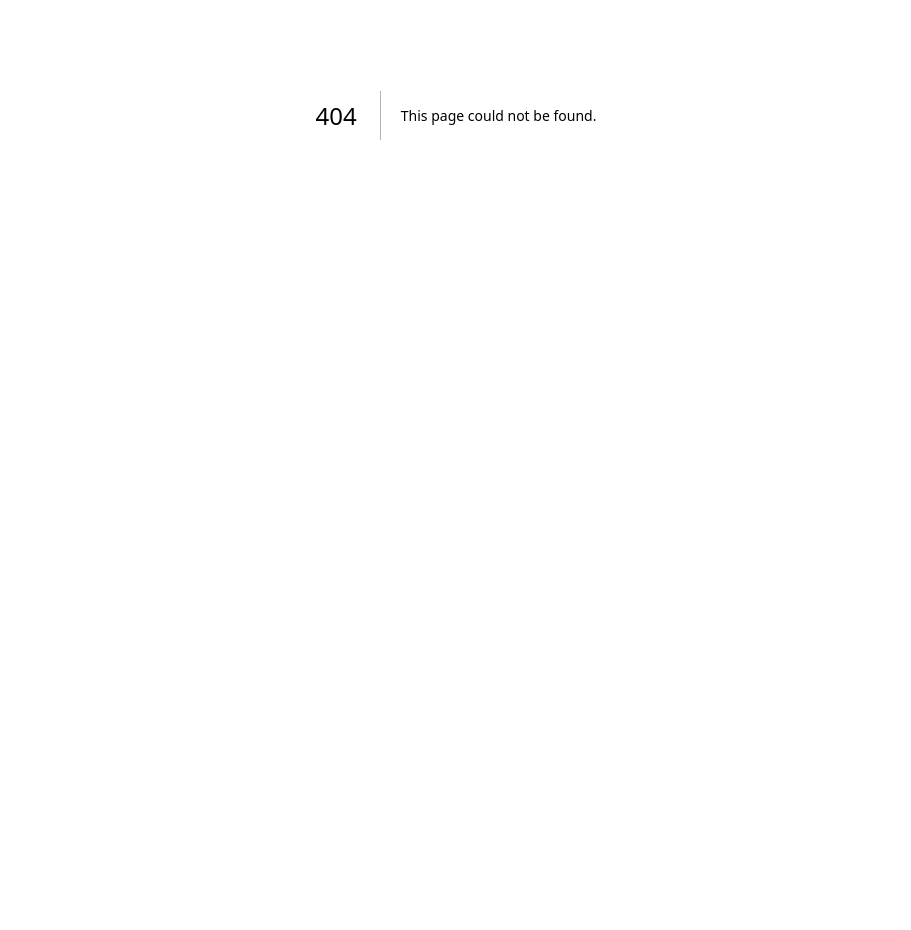
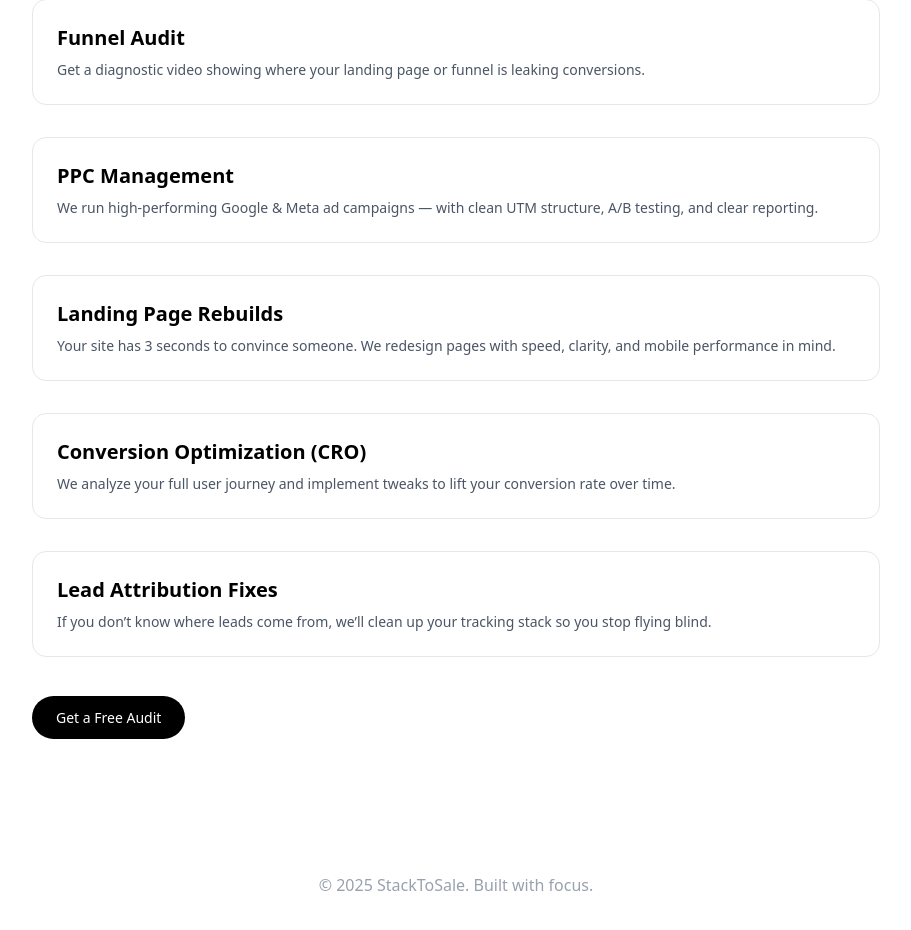
Before and after one commit to adnjoo/stacktosale, a Next.js app: page /services in a window 1280 px wide. Before the commit this address had no page. Shown: the part 390-1320 px from the top of the page, without its empty margins (184-1095 px from the left). Before the commit the page ends 905 px from the top, so only its background shows below. Built offline with nearby package versions, Linux system fonts and the light colour scheme.

Commit message:
pages (#4)
* pages

* footer

* cleanup

```diff
--- /dev/null
+++ b/src/app/contact/page.tsx
@@ -0,0 +1,63 @@
+export default function ContactPage() {
+  return (
+    <div className="max-w-xl mx-auto px-6 py-16 text-black dark:text-white">
+      <h1 className="text-4xl font-bold mb-6">Let’s Work Together</h1>
+      <p className="text-lg text-gray-600 dark:text-gray-400 mb-10">
+        Whether you need a funnel fix, PPC help, or just want to say hi — drop
+        us a note. We’ll get back within 1 business day.
+      </p>
+
+      <form
+        action="https://formsubmit.co/hello@stacktosale.com" // replace with your email or use Tally/Formspree if preferred
+        method="POST"
+        className="space-y-6"
+      >
+        <div>
+          <label htmlFor="name" className="block text-sm font-medium mb-1">
+            Name
+          </label>
+          <input
+            type="text"
+            id="name"
+            name="name"
+            required
+            className="w-full rounded-lg border border-gray-300 dark:border-gray-700 p-3 bg-white dark:bg-black text-black dark:text-white"
+          />
+        </div>
+
+        <div>
+          <label htmlFor="email" className="block text-sm font-medium mb-1">
+            Email
+          </label>
+          <input
+            type="email"
+            id="email"
+            name="email"
+            required
+            className="w-full rounded-lg border border-gray-300 dark:border-gray-700 p-3 bg-white dark:bg-black text-black dark:text-white"
+          />
+        </div>
+
+        <div>
+          <label htmlFor="message" className="block text-sm font-medium mb-1">
+            Message
+          </label>
+          <textarea
+            id="message"
+            name="message"
+            rows={5}
+            required
+            className="w-full rounded-lg border border-gray-300 dark:border-gray-700 p-3 bg-white dark:bg-black text-black dark:text-white"
+          ></textarea>
+        </div>
+
+        <button
+          type="submit"
+          className="bg-black text-white dark:bg-white dark:text-black px-6 py-3 rounded-full text-sm font-medium hover:opacity-90"
+        >
+          Send Message
+        </button>
+      </form>
+    </div>
+  );
+}
--- a/src/app/layout.tsx
+++ b/src/app/layout.tsx
@@ -1,6 +1,7 @@
 import type { Metadata } from "next";
 import { Geist, Geist_Mono } from "next/font/google";
 import Navbar from "@/components/Navbar";
+import Footer from "@/components/Footer";
 import "./globals.css";
 
 const geistSans = Geist({
@@ -25,12 +26,14 @@ export default function RootLayout({
   children: React.ReactNode;
 }>) {
   return (
-    <html lang="en" className='light'>
+    <html lang="en" className="light">
       <body
         className={`${geistSans.variable} ${geistMono.variable} antialiased`}
       >
         <Navbar />
         {children}
+
+        <Footer />
       </body>
     </html>
   );
--- a/src/app/page.tsx
+++ b/src/app/page.tsx
@@ -1,4 +1,3 @@
-import Footer from "@/components/Footer";
 import Image from "next/image";
 
 export default function Home() {
@@ -41,8 +40,6 @@ export default function Home() {
           </a>
         </div>
       </main>
-
-      <Footer />
     </div>
   );
 }
--- /dev/null
+++ b/src/app/services/page.tsx
@@ -0,0 +1,55 @@
+export default function ServicesPage() {
+  return (
+    <div className="max-w-4xl mx-auto px-6 py-16 space-y-12 text-black dark:text-white">
+      <h1 className="text-4xl font-bold">Services</h1>
+      <p className="text-lg text-gray-600 dark:text-gray-400 max-w-prose">
+        We help local businesses stop wasting money on traffic that doesn’t
+        convert. Whether you’re bleeding leads, overspending on ads, or have a
+        funnel that just feels off — we fix that.
+      </p>
+
+      <div className="space-y-8">
+        <ServiceCard
+          title="Funnel Audit"
+          desc="Get a diagnostic video showing where your landing page or funnel is leaking conversions."
+        />
+        <ServiceCard
+          title="PPC Management"
+          desc="We run high-performing Google & Meta ad campaigns — with clean UTM structure, A/B testing, and clear reporting."
+        />
+        <ServiceCard
+          title="Landing Page Rebuilds"
+          desc="Your site has 3 seconds to convince someone. We redesign pages with speed, clarity, and mobile performance in mind."
+        />
+        <ServiceCard
+          title="Conversion Optimization (CRO)"
+          desc="We analyze your full user journey and implement tweaks to lift your conversion rate over time."
+        />
+        <ServiceCard
+          title="Lead Attribution Fixes"
+          desc="If you don’t know where leads come from, we’ll clean up your tracking stack so you stop flying blind."
+        />
+      </div>
+
+      <div className="mt-12">
+        <a
+          href="https://tally.so/r/your-form"
+          className="bg-black text-white dark:bg-white dark:text-black px-6 py-3 rounded-full text-sm font-medium hover:opacity-90"
+          target="_blank"
+          rel="noopener noreferrer"
+        >
+          Get a Free Audit
+        </a>
+      </div>
+    </div>
+  );
+}
+
+function ServiceCard({ title, desc }: { title: string; desc: string }) {
+  return (
+    <div className="border border-gray-200 dark:border-gray-700 rounded-xl p-6">
+      <h2 className="text-xl font-semibold mb-2">{title}</h2>
+      <p className="text-sm text-gray-600 dark:text-gray-400">{desc}</p>
+    </div>
+  );
+}
--- a/src/components/Footer.tsx
+++ b/src/components/Footer.tsx
@@ -1,7 +1,9 @@
 export default function Footer() {
   return (
-    <footer className="mt-20 text-md text-gray-400 text-center sm:text-left">
-      © {new Date().getFullYear()} StackToSale. Built with focus.
+    <footer className="my-20 text-md text-gray-400 text-center w-full">
+      <div className="max-w-screen-lg mx-auto px-4">
+        © {new Date().getFullYear()} StackToSale. Built with focus.
+      </div>
     </footer>
   );
 }
```
